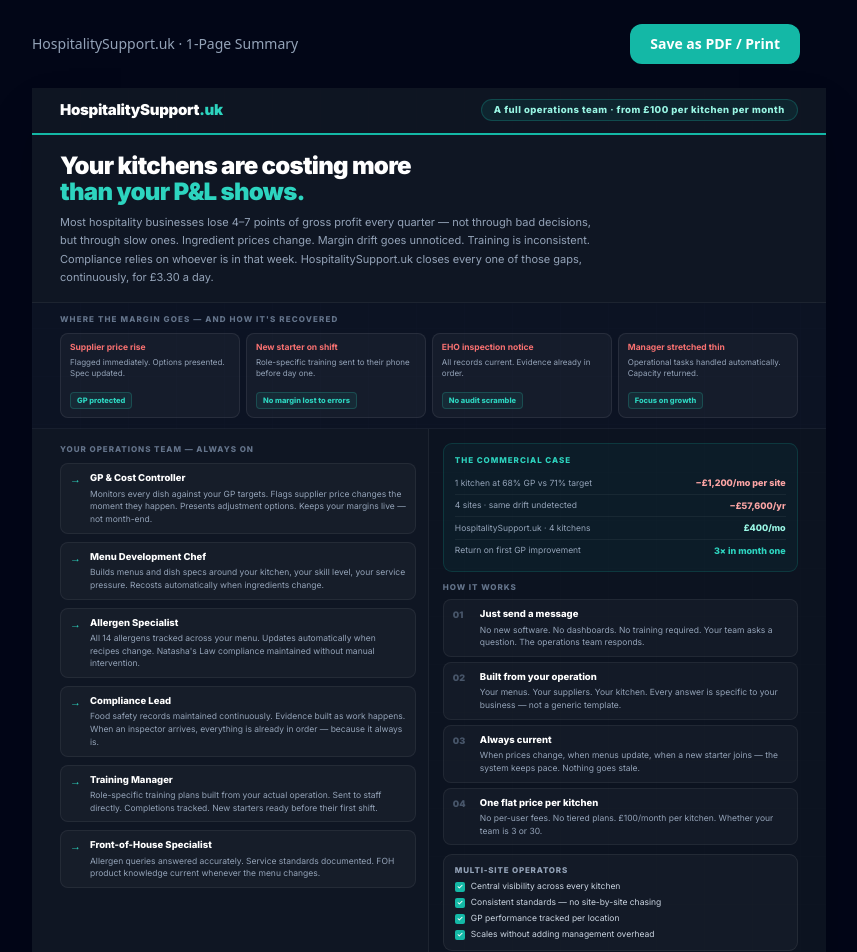
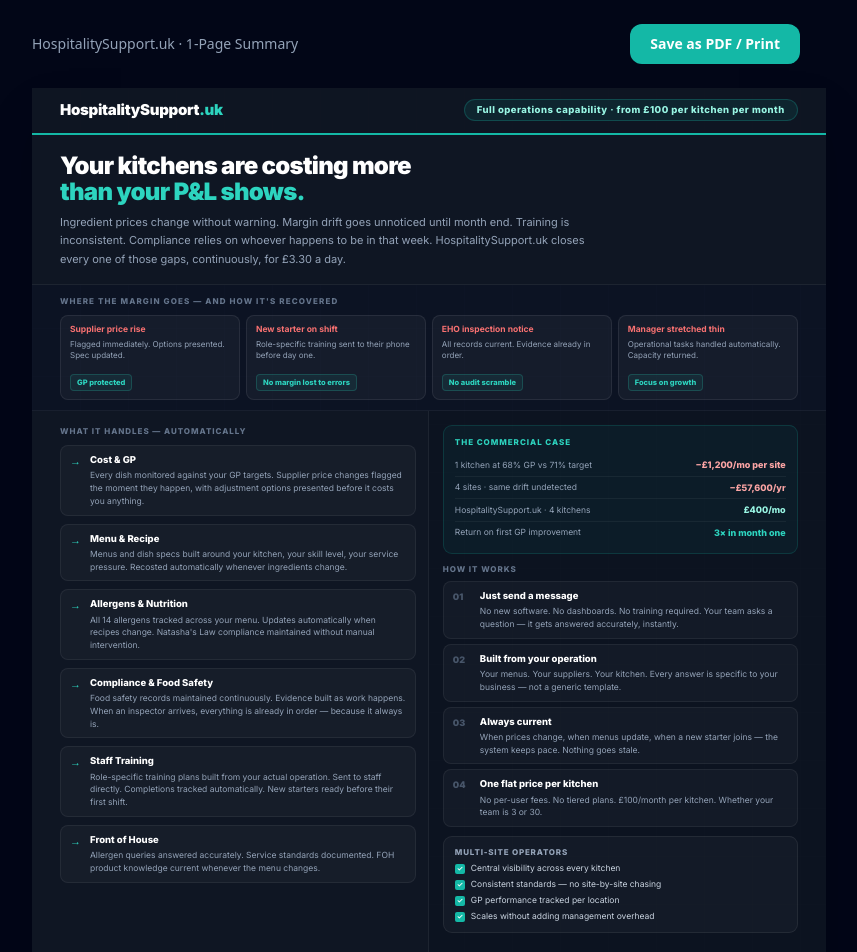
Before and after one commit to jjmcgre/hospitalitysupport.uk_kiosk_view, a React (Vite) app: page /one-pager in a window 1280 px wide. Shown: the top 952 px of the page, without its empty margins (224-1081 px from the left). Built offline with nearby package versions, Linux system fonts and the light colour scheme; no server answers.

Commit message:
Update Print1Page content

```diff
--- a/src/pages/marketing/Print1Page.tsx
+++ b/src/pages/marketing/Print1Page.tsx
@@ -80,7 +80,7 @@ export default function Print1Page({ standalone = false }: { standalone?: boolea
               background: 'rgba(20,184,166,0.10)', border: '1px solid rgba(20,184,166,0.25)',
               borderRadius: 999, padding: '3px 12px', letterSpacing: '0.05em',
             }}>
-              A full operations team · from £100 per kitchen per month
+              Full operations capability · from £100 per kitchen per month
             </span>
           </div>
 
@@ -98,7 +98,7 @@ export default function Print1Page({ standalone = false }: { standalone?: boolea
               <span style={{ color: TL }}>than your P&L shows.</span>
             </h1>
             <p style={{ color: S4, fontSize: 11, marginTop: 8, lineHeight: 1.65, maxWidth: 540 }}>
-              Most hospitality businesses lose 4–7 points of gross profit every quarter — not through bad decisions, but through slow ones. Ingredient prices change. Margin drift goes unnoticed. Training is inconsistent. Compliance relies on whoever is in that week. HospitalitySupport.uk closes every one of those gaps, continuously, for £3.30 a day.
+              Ingredient prices change without warning. Margin drift goes unnoticed until month end. Training is inconsistent. Compliance relies on whoever happens to be in that week. HospitalitySupport.uk closes every one of those gaps, continuously, for £3.30 a day.
             </p>
           </div>
 
@@ -149,32 +149,32 @@ export default function Print1Page({ standalone = false }: { standalone?: boolea
               display: 'flex', flexDirection: 'column', gap: 8,
             }}>
               <div style={{ fontSize: 8, fontWeight: 800, color: S5, textTransform: 'uppercase', letterSpacing: '0.12em' }}>
-                Your operations team — always on
+                What it handles — automatically
               </div>
 
               {[
                 {
-                  role: 'GP & Cost Controller',
-                  desc: 'Monitors every dish against your GP targets. Flags supplier price changes the moment they happen. Presents adjustment options. Keeps your margins live — not month-end.',
+                  role: 'Cost & GP',
+                  desc: 'Every dish monitored against your GP targets. Supplier price changes flagged the moment they happen, with adjustment options presented before it costs you anything.',
                 },
                 {
-                  role: 'Menu Development Chef',
-                  desc: 'Builds menus and dish specs around your kitchen, your skill level, your service pressure. Recosts automatically when ingredients change.',
+                  role: 'Menu & Recipe',
+                  desc: 'Menus and dish specs built around your kitchen, your skill level, your service pressure. Recosted automatically whenever ingredients change.',
                 },
                 {
-                  role: 'Allergen Specialist',
+                  role: 'Allergens & Nutrition',
                   desc: 'All 14 allergens tracked across your menu. Updates automatically when recipes change. Natasha\'s Law compliance maintained without manual intervention.',
                 },
                 {
-                  role: 'Compliance Lead',
+                  role: 'Compliance & Food Safety',
                   desc: 'Food safety records maintained continuously. Evidence built as work happens. When an inspector arrives, everything is already in order — because it always is.',
                 },
                 {
-                  role: 'Training Manager',
-                  desc: 'Role-specific training plans built from your actual operation. Sent to staff directly. Completions tracked. New starters ready before their first shift.',
+                  role: 'Staff Training',
+                  desc: 'Role-specific training plans built from your actual operation. Sent to staff directly. Completions tracked automatically. New starters ready before their first shift.',
                 },
                 {
-                  role: 'Front-of-House Specialist',
+                  role: 'Front of House',
                   desc: 'Allergen queries answered accurately. Service standards documented. FOH product knowledge current whenever the menu changes.',
                 },
               ].map((c, i) => (
@@ -238,7 +238,7 @@ export default function Print1Page({ standalone = false }: { standalone?: boolea
                   How it works
                 </div>
                 {[
-                  { step: '01', title: 'Just send a message', body: 'No new software. No dashboards. No training required. Your team asks a question. The operations team responds.' },
+                  { step: '01', title: 'Just send a message', body: 'No new software. No dashboards. No training required. Your team asks a question — it gets answered accurately, instantly.' },
                   { step: '02', title: 'Built from your operation', body: 'Your menus. Your suppliers. Your kitchen. Every answer is specific to your business — not a generic template.' },
                   { step: '03', title: 'Always current', body: 'When prices change, when menus update, when a new starter joins — the system keeps pace. Nothing goes stale.' },
                   { step: '04', title: 'One flat price per kitchen', body: 'No per-user fees. No tiered plans. £100/month per kitchen. Whether your team is 3 or 30.' },
@@ -299,7 +299,7 @@ export default function Print1Page({ standalone = false }: { standalone?: boolea
           }}>
             {[
               { val: '£3.30',  label: 'Per kitchen / day' },
-              { val: '6',      label: 'Specialists in your team' },
+              { val: '6',      label: 'Capabilities connected' },
               { val: '24/7',   label: 'Always available' },
               { val: '14',     label: 'Allergens tracked' },
               { val: '0',      label: 'Per-user fees' },
@@ -319,7 +319,7 @@ export default function Print1Page({ standalone = false }: { standalone?: boolea
             display: 'flex', justifyContent: 'space-between', alignItems: 'center',
           }}>
             <div>
-              <div style={{ color: W, fontWeight: 900, fontSize: 13 }}>Book a 20-minute walkthrough. No slides. No pitch deck.</div>
+              <div style={{ color: W, fontWeight: 900, fontSize: 13 }}>Book a 30-minute walkthrough. No slides. No pitch deck.</div>
               <div style={{ color: 'rgba(255,255,255,0.75)', fontSize: 10, marginTop: 2 }}>We'll show you the system working on a real scenario — your operation, your questions, your context.</div>
             </div>
             <div style={{
```
